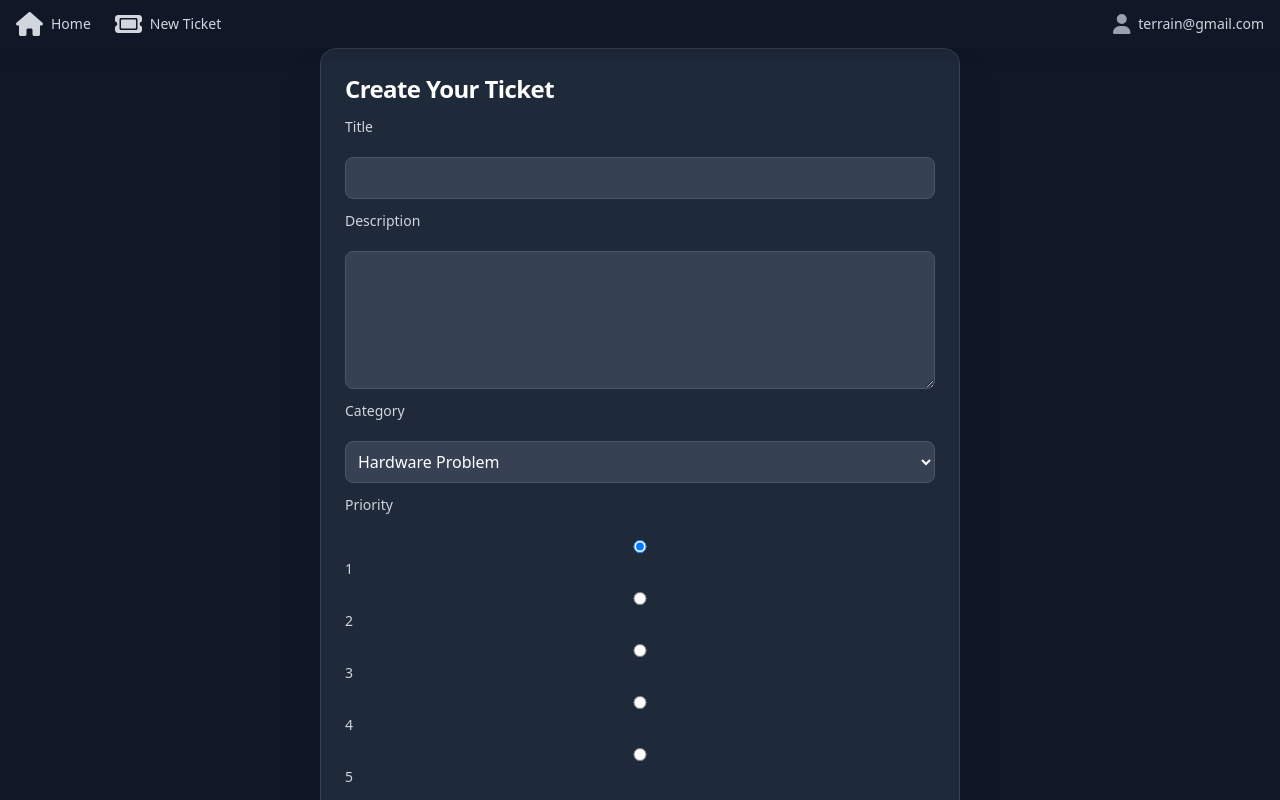
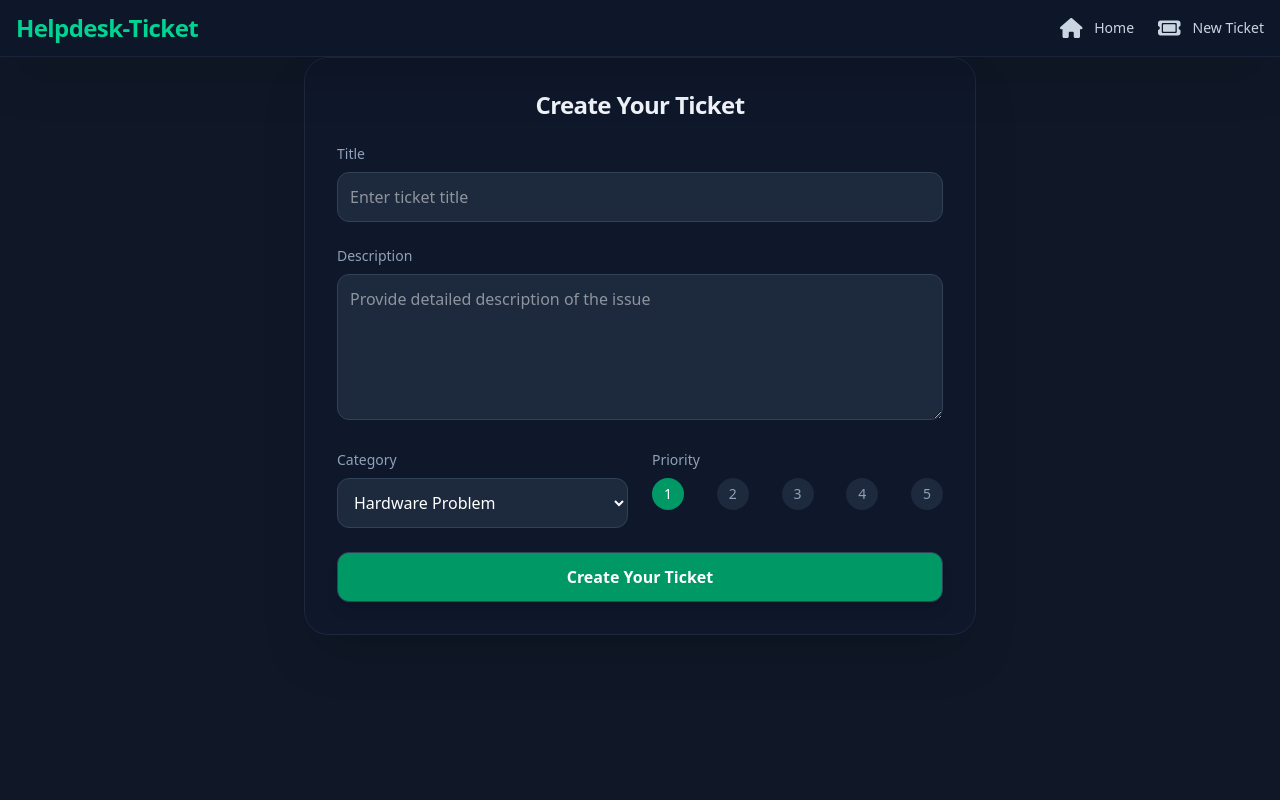
Before and after one commit to TerrainXD/ticket, a Next.js app: page /TicketPage/new in a window 1280 px wide. Built offline with nearby package versions, Linux system fonts and the light colour scheme.

Commit message:
Initial commit

```diff
--- a/app/(conponents)/Nav.jsx
+++ b/app/(conponents)/Nav.jsx
@@ -1,42 +1,43 @@
-import { faHome, faTicket, faUser } from "@fortawesome/free-solid-svg-icons";
+import { faHome, faTicket } from "@fortawesome/free-solid-svg-icons";
 import { FontAwesomeIcon } from "@fortawesome/react-fontawesome";
 import Link from "next/link";
 
 const Nav = () => {
   return (
-    <nav className="sticky top-0 z-50 bg-gray-900 bg-opacity-90 backdrop-blur-md shadow-lg">
-      <div className="container mx-auto px-4 py-3 flex justify-between items-center">
+    <nav className="sticky top-0 z-50 bg-slate-900/90 backdrop-blur-lg border-b border-slate-800/80 shadow-2xl">
+      <div className="container mx-auto px-4 py-3">
+        <div className="flex justify-between items-center">
+          <Link
+            href="/"
+            className="text-2xl font-bold text-emerald-400 tracking-tight transition-colors hover:text-emerald-300"
+          >
+            Helpdesk-Ticket
+          </Link>
+
           <div className="flex items-center space-x-6">
             <Link
               href="/"
-            className="group flex items-center space-x-2 text-gray-300 hover:text-white transition-colors"
+              className="group flex items-center space-x-3 text-slate-300 hover:text-emerald-400 transition-all"
             >
               <FontAwesomeIcon
                 icon={faHome}
-              className="text-2xl group-hover:text-blue-400 transition-colors"
+                className="text-xl transition-transform group-hover:-translate-y-0.5 group-hover:text-emerald-400"
               />
-            <span className="hidden md:block text-sm font-medium">Home</span>
+              <span className="text-sm font-medium hidden md:block">Home</span>
             </Link>
 
             <Link
               href="/TicketPage/new"
-            className="group flex items-center space-x-2 text-gray-300 hover:text-white transition-colors"
+              className="group flex items-center space-x-3 text-slate-300 hover:text-emerald-400 transition-all"
             >
               <FontAwesomeIcon
                 icon={faTicket}
-              className="text-2xl group-hover:text-green-400 transition-colors"
+                className="text-xl transition-transform group-hover:-translate-y-0.5 group-hover:text-emerald-400"
               />
-            <span className="hidden md:block text-sm font-medium">New Ticket</span>
+              <span className="text-sm font-medium hidden md:block">
+                New Ticket
+              </span>
             </Link>
-        </div>
-
-        <div className="flex items-center space-x-4">
-          <div className="flex items-center space-x-2">
-            <FontAwesomeIcon
-              icon={faUser}
-              className="text-gray-400 text-xl"
-            />
-            <p className="text-sm text-gray-300">terrain@gmail.com</p>
           </div>
         </div>
       </div>
--- a/app/(conponents)/TicketForm.jsx
+++ b/app/(conponents)/TicketForm.jsx
@@ -2,10 +2,146 @@
 
 import { useRouter } from "next/navigation";
 import React, { useState } from "react";
+import { FontAwesomeIcon } from "@fortawesome/react-fontawesome";
+import { faCheckCircle, faTimesCircle } from "@fortawesome/free-solid-svg-icons";
 
 const TicketForm = ({ ticket }) => {
   const EDITMODE = ticket._id === "new" ? false : true;
   const router = useRouter();
+
+  // Updated status progression
+  const STATUS_PROGRESSION = {
+    'pending': ['accepted', 'rejected'],
+    'accepted': ['resolved'],
+    'resolved': [], // No further status changes allowed
+    'rejected': []
+  };
+
+  const handleStatusUpdate = async (newStatus) => {
+    const currentStatus = ticket.status;
+    const allowedNextStatuses = STATUS_PROGRESSION[currentStatus] || [];
+
+    if (!allowedNextStatuses.includes(newStatus)) {
+      alert(`Cannot change status from ${currentStatus} to ${newStatus}`);
+      return;
+    }
+
+    try {
+      const res = await fetch(`/api/Tickets/${ticket._id}`, {
+        method: "PUT",
+        body: JSON.stringify({ formData: { status: newStatus } }),
+        headers: {
+          "content-type": "application/json",
+        },
+      });
+
+      if (!res.ok) {
+        throw new Error("Failed to Update Ticket.");
+      }
+
+      router.refresh();
+      router.push("/");
+    } catch (error) {
+      console.error("Error updating ticket:", error);
+      alert("Failed to update ticket status.");
+    }
+  };
+
+  // If not creating a new ticket, show read-only view
+  if (EDITMODE) {
+    // Determine available actions based on current status
+    const getStatusActions = () => {
+      switch(ticket.status) {
+        case 'pending':
+          return [
+            { status: 'accepted', label: 'Accept', icon: faCheckCircle, className: 'bg-emerald-600 hover:bg-emerald-700' },
+            { status: 'rejected', label: 'Reject', icon: faTimesCircle, className: 'bg-red-600 hover:bg-red-700' }
+          ];
+        case 'accepted':
+          return [
+            { status: 'resolved', label: 'Resolve', icon: faCheckCircle, className: 'bg-emerald-600 hover:bg-emerald-700' }
+          ];
+        case 'resolved':
+          return []; // No actions for resolved tickets
+        case 'rejected':
+          return []; // No actions for rejected tickets
+        default:
+          return [];
+      }
+    };
+
+    const statusActions = getStatusActions();
+
+    return (
+      <div className="max-w-2xl mx-auto bg-slate-900 rounded-3xl border border-slate-800 shadow-2xl p-8">
+        <h3 className="text-2xl text-white mb-6 pb-3 border-b border-slate-700">
+          Ticket Details
+        </h3>
+
+        <div className="space-y-4">
+          <div>
+            <label className="block mb-2 text-sm font-medium text-slate-400">Title</label>
+            <div className="bg-slate-800 rounded-xl p-3 text-white">{ticket.title}</div>
+          </div>
+
+          <div>
+            <label className="block mb-2 text-sm font-medium text-slate-400">Description</label>
+            <div className="bg-slate-800 rounded-xl p-3 text-white min-h-[100px]">
+              {ticket.description}
+            </div>
+          </div>
+
+          <div className="grid grid-cols-2 gap-4">
+            <div>
+              <label className="block mb-2 text-sm font-medium text-slate-400">Category</label>
+              <div className="bg-slate-800 rounded-xl p-3 text-white">{ticket.category}</div>
+            </div>
+
+            <div>
+              <label className="block mb-2 text-sm font-medium text-slate-400">Current Status</label>
+              <div className="bg-slate-800 rounded-xl p-3 text-white">{ticket.status}</div>
+            </div>
+          </div>
+
+          <div className="grid grid-cols-2 gap-4">
+            <div>
+              <label className="block mb-2 text-sm font-medium text-slate-400">Priority</label>
+              <div className="bg-slate-800 rounded-xl p-3 text-white">{ticket.priority}</div>
+            </div>
+
+            <div>
+              <label className="block mb-2 text-sm font-medium text-slate-400">Created At</label>
+              <div className="bg-slate-800 rounded-xl p-3 text-white">
+                {new Date(ticket.createdAt).toLocaleString()}
+              </div>
+            </div>
+          </div>
+        </div>
+
+        {statusActions.length > 0 && (
+          <div className="mt-8 flex justify-center space-x-4">
+            {statusActions.map((action) => (
+              <button
+                key={action.status}
+                onClick={() => handleStatusUpdate(action.status)}
+                className={`
+                  flex items-center space-x-2 px-6 py-3 rounded-xl font-semibold
+                  transition transform hover:scale-[1.02] focus:outline-none
+                  ${action.className} text-white
+                `}
+              >
+                <FontAwesomeIcon
+                  icon={action.icon}
+                  className="mr-2"
+                />
+                {action.label}
+              </button>
+            ))}
+          </div>
+        )}
+      </div>
+    );
+  }
 
   const handleChange = (e) => {
     const value = e.target.value;
@@ -20,60 +156,50 @@ const TicketForm = ({ ticket }) => {
   const handleSubmit = async (e) => {
     e.preventDefault();
 
-    if (EDITMODE) {
-      const res = await fetch(`/api/Tickets/${ticket._id}`, {
-        method: "PUT",
-        body: JSON.stringify({ formData }),
-        "content-type": "application/json",
-      });
+    const newTicketData = {
+      ...formData,
+      status: "pending"
+    };
 
-      if (!res.ok) {
-        throw new Error("Failed to Update Ticket.");
-      }
-    } else {
+    try {
       const res = await fetch("/api/Tickets", {
         method: "POST",
-        body: JSON.stringify({ formData }),
+        body: JSON.stringify({ formData: newTicketData }),
+        headers: {
           "content-type": "application/json",
+        },
       });
 
       if (!res.ok) {
         throw new Error("Failed to create Ticket.");
       }
-    }
 
       router.refresh();
       router.push("/");
+    } catch (error) {
+      console.error("Error creating ticket:", error);
+      alert("Failed to create ticket.");
+    }
   };
 
-  const startingTicketData = {
+  const [formData, setFormData] = useState({
     title: "",
     description: "",
     priority: 1,
-    progress: 0,
-    status: "pending",
     category: "Hardware Problem",
-  };
+  });
 
-  if (EDITMODE) {
-    startingTicketData["title"] = ticket.title;
-    startingTicketData["description"] = ticket.description;
-    startingTicketData["priority"] = ticket.priority;
-    startingTicketData["progress"] = ticket.progress;
-    startingTicketData["status"] = ticket.status;
-    startingTicketData["category"] = ticket.category;
-  }
-
-  const [formData, setFormData] = useState(startingTicketData);
   return (
     <div className="flex justify-center">
       <form
-        className="flex flex-col gap-3 w-1/2"
+        className="w-full max-w-2xl space-y-6"
         method="post"
         onSubmit={handleSubmit}
       >
-        <h3>{EDITMODE ? "Update your Ticket" : "Create Your Ticket"}</h3>
-        <label>Title</label>
+        <h3 className="text-center">Create Your Ticket</h3>
+
+        <div>
+          <label htmlFor="title">Title</label>
           <input
             id="title"
             name="title"
@@ -81,19 +207,25 @@ const TicketForm = ({ ticket }) => {
             onChange={handleChange}
             required={true}
             value={formData.title}
+            placeholder="Enter ticket title"
           />
+        </div>
 
-        <label>Description</label>
+        <div>
+          <label htmlFor="description">Description</label>
           <textarea
             id="description"
             name="description"
-          type="text"
             onChange={handleChange}
             required={true}
             value={formData.description}
             rows="5"
+            placeholder="Provide detailed description of the issue"
           />
+        </div>
 
+        <div className="grid grid-cols-2 gap-6">
+          <div>
             <label>Category</label>
             <select
               name="category"
@@ -104,76 +236,44 @@ const TicketForm = ({ ticket }) => {
               <option value="Software Problem">Software Problem</option>
               <option value="Project">Project</option>
             </select>
+          </div>
 
+          <div>
             <label>Priority</label>
-        <div>
+            <div className="flex justify-between space-x-2">
+              {[1, 2, 3, 4, 5].map((level) => (
+                <label
+                  key={level}
+                  className="flex items-center space-x-1 cursor-pointer"
+                >
                   <input
-            id="priority-1"
                     name="priority"
                     type="radio"
                     onChange={handleChange}
-            value={1}
-            checked={formData.priority == 1}
+                    value={level}
+                    checked={formData.priority == level}
+                    className="sr-only"
                   />
-          <label>1</label>
-          <input
-            id="priority-2"
-            name="priority"
-            type="radio"
-            onChange={handleChange}
-            value={2}
-            checked={formData.priority == 2}
-          />
-          <label>2</label>
-          <input
-            id="priority-3"
-            name="priority"
-            type="radio"
-            onChange={handleChange}
-            value={3}
-            checked={formData.priority == 3}
-          />
-          <label>3</label>
-          <input
-            id="priority-4"
-            name="priority"
-            type="radio"
-            onChange={handleChange}
-            value={4}
-            checked={formData.priority == 4}
-          />
-          <label>4</label>
-          <input
-            id="priority-5"
-            name="priority"
-            type="radio"
-            onChange={handleChange}
-            value={5}
-            checked={formData.priority == 5}
-          />
-          <label>5</label>
+                  <span
+                    className={`
+                      w-8 h-8 rounded-full flex items-center justify-center
+                      ${formData.priority == level
+                        ? 'bg-emerald-600 text-white'
+                        : 'bg-slate-800 text-slate-400'}
+                    `}
+                  >
+                    {level}
+                  </span>
+                </label>
+              ))}
             </div>
-        {/* <label>Progress</label>
-        <input
-          type="range"
-          id="progress"
-          name="progress"
-          value={formData.progress}
-          min="0"
-          max="100"
-          onChange={handleChange}
-        /> */}
-        <label>Status</label>
-        <select name="status" value={formData.status} onChange={handleChange}>
-          <option value="pending">pending</option>
-          <option value="accepted">accepted</option>
-          <option value="resolved">resolved</option>
-          <option value="rejected">rejected</option>
-        </select>
+          </div>
+        </div>
+
         <input
           type="submit"
-          className="btn"
-          value={EDITMODE ? "Update your Ticket" : "Create Your Ticket"}
+          className="btn w-full"
+          value="Create Your Ticket"
         />
       </form>
     </div>
--- a/app/globals.css
+++ b/app/globals.css
@@ -2,41 +2,86 @@
 
 @layer base {
     body {
-        @apply bg-gray-950 text-gray-100;
+        @apply bg-slate-950 text-slate-100 selection:bg-emerald-600/50;
     }
 
     h1, h2, h3, h4 {
-        @apply font-bold text-white;
+        @apply font-bold text-white tracking-tight leading-tight;
     }
 
-    h1 { @apply text-4xl tracking-tight; }
-    h2 { @apply text-3xl tracking-tight; }
-    h3 { @apply text-2xl tracking-tight; }
-    h4 { @apply text-xl tracking-tight; }
+    h1 { @apply text-4xl text-slate-100 mb-6; }
+    h2 {
+        @apply text-3xl text-emerald-200 border-b border-slate-800 pb-3 mb-6
+        bg-gradient-to-r from-emerald-700/20 to-transparent px-4 -mx-4 rounded-lg;
+    }
+    h3 { @apply text-2xl text-slate-100 mb-4; }
+    h4 { @apply text-xl text-slate-100; }
 
     p {
-        @apply text-gray-300 text-sm;
+        @apply text-slate-300 text-base leading-relaxed;
     }
 
     form {
-        @apply rounded-2xl p-6 bg-gray-800 shadow-2xl border border-gray-700;
+        @apply rounded-3xl p-8 bg-slate-900 shadow-2xl border border-slate-800
+        relative overflow-hidden backdrop-blur-sm;
     }
 
     input, select, textarea {
-        @apply w-full bg-gray-700 border border-gray-600 focus:ring focus:ring-blue-500 focus:border-blue-500 rounded-lg p-2 text-white;
+        @apply w-full bg-slate-800 border border-slate-700
+        focus:ring-2 focus:ring-emerald-500/50 focus:border-emerald-500
+        rounded-xl p-3 text-white transition-all duration-300;
     }
 
     label {
-        @apply block mb-2 text-sm font-medium text-gray-300;
+        @apply block mb-2 text-sm font-medium text-slate-400;
     }
 }
 
 @layer components {
     .btn {
-        @apply bg-blue-600 hover:bg-blue-700 text-white font-semibold py-3 rounded-lg shadow-md transition transform hover:scale-105 focus:outline-none focus:ring focus:ring-blue-500;
+        @apply bg-emerald-600 hover:bg-emerald-700 text-white font-semibold
+        py-3 rounded-xl shadow-lg transition transform hover:scale-[1.02]
+        focus:outline-none focus:ring-2 focus:ring-emerald-500/50 hover:shadow-xl;
     }
 
     .icon {
-        @apply text-gray-300 hover:text-white transition-colors duration-300 text-2xl;
+        @apply text-slate-300 hover:text-white transition-colors duration-300 text-2xl;
     }
 }
+
+/* Refined background texture */
+body::before {
+    content: "";
+    position: fixed;
+    top: 0;
+    left: 0;
+    width: 100%;
+    height: 100%;
+    opacity: 0.03;
+    background-image:
+        radial-gradient(rgba(20,184,166,0.05) 1px, transparent 1px),
+        radial-gradient(rgba(20,184,166,0.05) 1px, transparent 1px);
+    background-size: 50px 50px;
+    background-position: 0 0, 25px 25px;
+    pointer-events: none;
+    z-index: -1;
+}
+
+/* Modern scrollbar */
+body {
+    scrollbar-width: thin;
+    scrollbar-color: rgba(16,185,129,0.5) transparent;
+}
+
+body::-webkit-scrollbar {
+    width: 10px;
+}
+
+body::-webkit-scrollbar-track {
+    background: transparent;
+}
+
+body::-webkit-scrollbar-thumb {
+    background-color: rgba(16,185,129,0.5);
+    border-radius: 20px;
+}
--- a/app/layout.js
+++ b/app/layout.js
@@ -17,21 +17,23 @@ const geistMono = Geist_Mono({
 });
 
 export const metadata = {
-  title: "Ticket App",
-  description: "Generated by create next app",
+  title: "Ticket Tracker",
+  description: "Modern ticket management system",
 };
 
 export default function RootLayout({ children }) {
   return (
-    <html lang="en">
+    <html lang="en" className="dark">
       <body
-        className={`${geistSans.variable} ${geistMono.variable} antialiased`}
+        className={`${geistSans.variable} ${geistMono.variable} antialiased min-h-screen flex flex-col bg-gray-900`}
       >
-        <div className="flex flex-col h-screen max-h-screen">
+        <div className="flex flex-col min-h-screen bg-gray-900">
           <Nav />
-          <div className="flex-grow overflow-y-auto bg-gray-900 text-indigo-100">
-            {children}
-          </div>
+          <main className="flex-grow bg-gray-900">
+            <div className="container mx-auto px-4 lg:px-8">
+              {children}
+            </div>
+          </main>
         </div>
       </body>
     </html>
```
Also changed, not shown: app/(conponents)/ClientDashboard.jsx (added, +88 -0 lines), app/(conponents)/TicketCard.jsx (+33 -14 lines), app/page.jsx (+3 -29 lines). Lines whose indentation alone changed are shown as unchanged.
